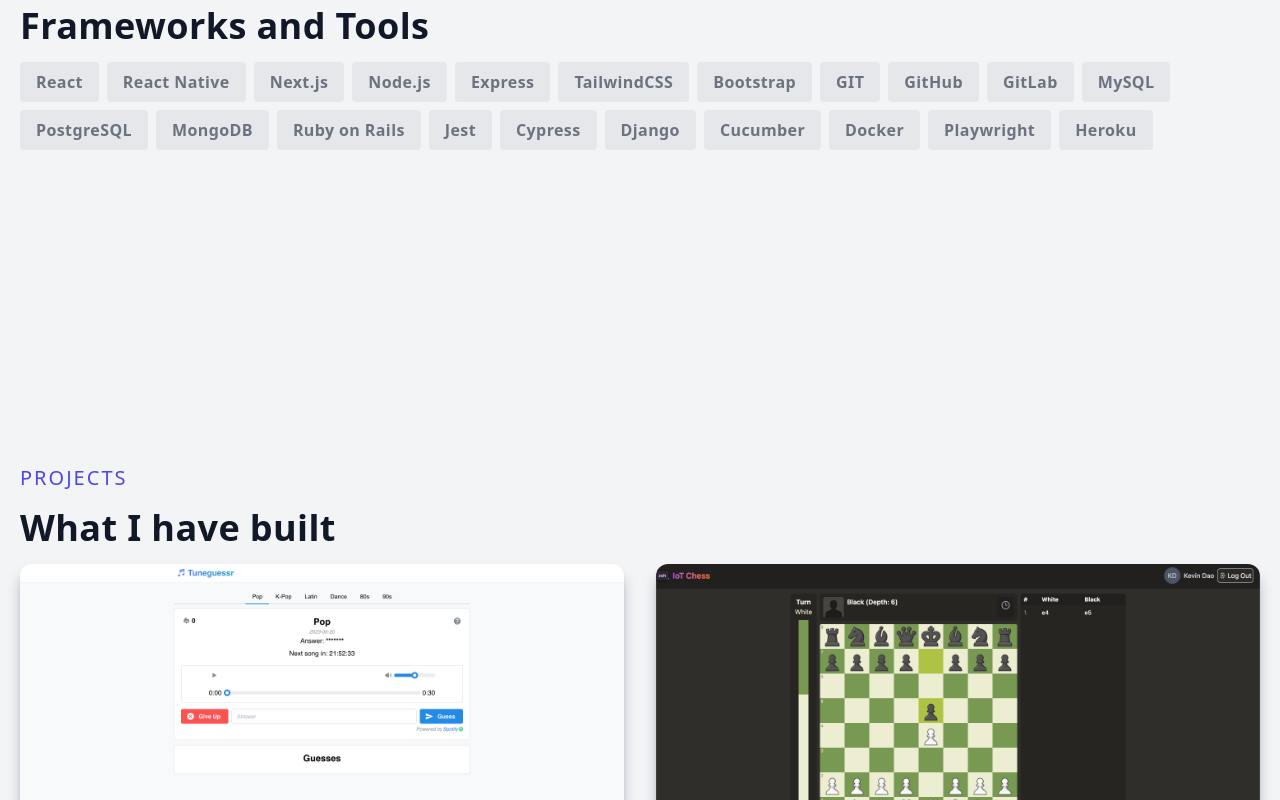
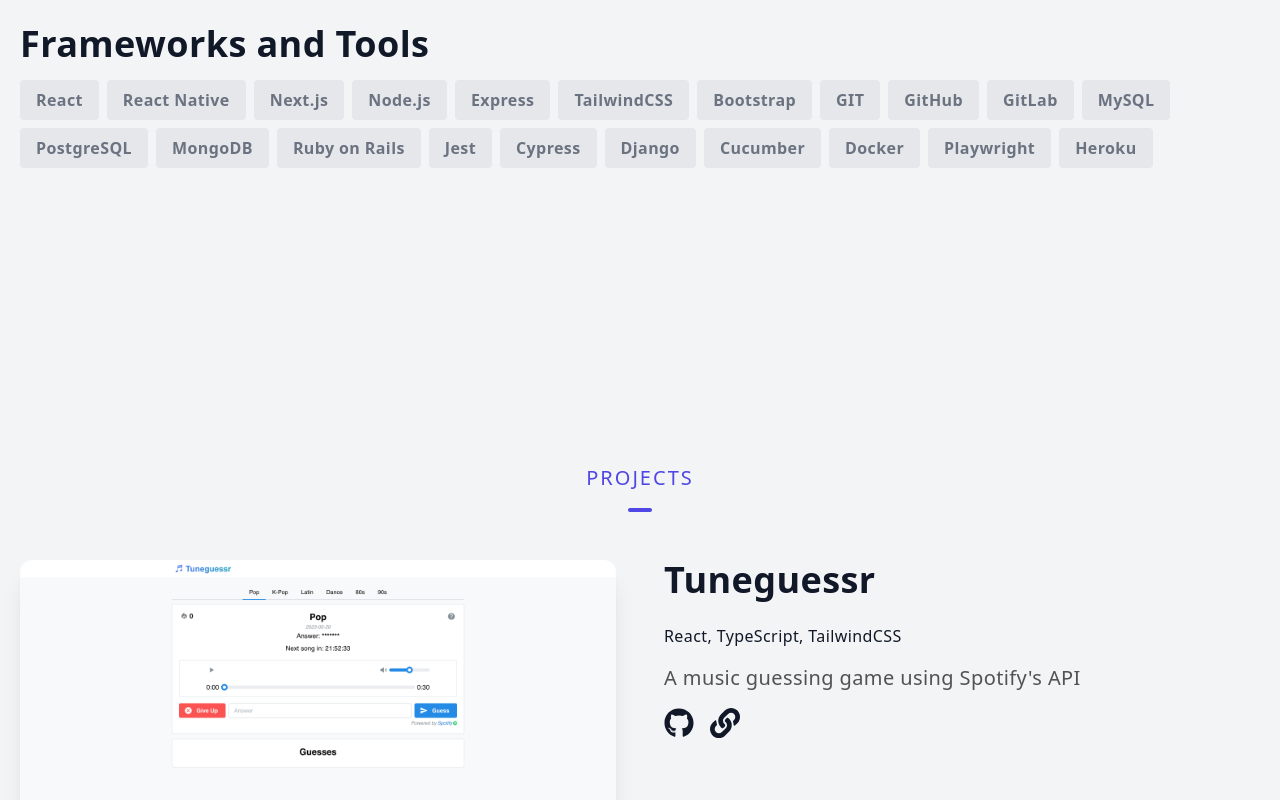
Before and after one commit to kevintdao/kevintdao.github.io, a React (Vite) app: page / in a window 1280 px wide. Shown: the part 2000-2800 px from the top of the page. Built offline with nearby package versions, Linux system fonts and the light colour scheme.

Commit message:
Add github and demo link to projects

```diff
--- a/index.html
+++ b/index.html
@@ -3,7 +3,7 @@
 
 <head>
   <meta charset="UTF-8" />
-  <link rel="icon" type="image/svg+xml" href="/vite.svg" />
+  <link rel="icon" type="image/svg+xml" href="/favicon.ico" />
   <meta name="viewport" content="width=device-width, initial-scale=1.0" />
   <title>Kevin Dao</title>
 </head>
--- a/src/components/About.tsx
+++ b/src/components/About.tsx
@@ -31,7 +31,10 @@
 const About = () => {
   return (
     <div className="col-span-3">
-      <p className="uppercase text-xl tracking-widest text-indigo-600">About</p>
+      <p className="uppercase text-xl tracking-widest text-indigo-600 text-center">
+        About
+      </p>
+      <hr className="w-6 h-1 mx-auto my-4 bg-indigo-600 border-0 rounded" />
       <div className="py-4">
         <h2>Education</h2>
         {educations.map((education) => (
--- a/src/components/Contact.tsx
+++ b/src/components/Contact.tsx
@@ -1,9 +1,10 @@
 const Contact = () => {
   return (
     <div className="col-span-3">
-      <p className="uppercase text-xl tracking-widest text-indigo-600">
+      <p className="uppercase text-xl tracking-widest text-indigo-600 text-center">
         Contact
       </p>
+      <hr className="w-6 h-1 mx-auto my-4 bg-indigo-600 border-0 rounded" />
     </div>
   );
 };
--- a/src/components/Hero.tsx
+++ b/src/components/Hero.tsx
@@ -24,7 +24,7 @@
       <div className="max-w-[1240px] w-full h-full mx-auto p-2 py-32">
         <div className="flex flex-col items-center">
           <p className="uppercase text-sm tracking-widest text-gray-600 py-2">
-            Welcome to my porfollio!
+            Welcome to my portfollio!
           </p>
           <img
             className="rounded-lg"
--- a/src/components/Navbar.tsx
+++ b/src/components/Navbar.tsx
@@ -51,7 +51,7 @@
         shadow ? "shadow-xl bg-gray-50" : ""
       )}
     >
-      <nav className="flex justify-between items-center w-full h-full px-2 2xl:px-16">
+      <nav className="flex justify-between items-center max-w-[1240px] w-full h-full px-4 2xl:px-16 mx-auto">
         <div className="text-2xl font-bold">Kevin Dao</div>
 
         <div>
--- a/src/components/Projects.tsx
+++ b/src/components/Projects.tsx
@@ -1,3 +1,4 @@
+import { FaGithub, FaLink } from "react-icons/fa";
 import Project1 from "../assets/images/project1.png";
 import Project2 from "../assets/images/project2.png";
 import Project3 from "../assets/images/project3.png";
@@ -8,89 +9,104 @@
 const projects = [
   {
     title: "Tuneguessr",
+    description: "A music guessing game using Spotify's API",
     img: Project1,
     tech: "React, TypeScript, TailwindCSS",
-    url: "/projects/project-1",
+    github: "https://github.com/kevintdao/tuneguessr",
+    demo: "https://tuneguessr.vercel.app/",
   },
   {
     title: "IoT LED Chessboard",
+    description: "A chessboard that lights up the squares of valid moves",
     img: Project2,
     tech: "React, TypeScript, TailwindCSS",
-    url: "/projects/project-2",
+    github: "https://github.com/kevintdao/LED-Chessboard",
   },
   {
     title: "Hospital Management System",
+    description: "A hospital management system for a local hospital",
     img: Project3,
     tech: "React, TypeScript, TailwindCSS",
-    url: "/projects/project-3",
+    github: "https://github.com/brandonegg/hospitality",
   },
   {
     title: "HVAC Electronic Records",
+    description: "A system for HVAC technicians to keep track of their work",
     img: Project4,
     tech: "React, TypeScript, TailwindCSS",
-    url: "/projects/project-4",
+    github: "https://github.com/kevintdao/hvac-erecords",
   },
   {
     title: "Student Medication Logs",
+    description:
+      "A system for school nurses to keep track of student medications",
     img: Project5,
     tech: "React, TypeScript, TailwindCSS",
-    url: "/projects/project-5",
+    github: "https://github.com/kevintdao/student-medication-logs",
   },
   {
-    title: "Pooling/Scheduling System",
+    title: "Polling/Scheduling System",
+    description: "A system for polling and scheduling meetings",
     img: Project6,
     tech: "React, TypeScript, TailwindCSS",
-    url: "/projects/project-6",
+    github: "https://github.com/kevintdao/senior-design-lab-3",
   },
 ];
-
-const ProjectItem = ({
-  title,
-  img,
-  tech,
-  url,
-}: {
-  title: string;
-  img: string;
-  tech: string;
-  url: string;
-}) => {
-  return (
-    <div className="relative flex items-center justify-center h-auto w-full shadow-lg shadow-gray-400 rounded-xl group hover:bg-gradient-to-r from-blue-600 to-indigo-600">
-      <img
-        src={img}
-        alt={title}
-        className="rounded-xl group-hover:opacity-10"
-      />
-      <div className="hidden group-hover:block absolute top-[50%] left-[50%] translate-x-[-50%] translate-y-[-50%]">
-        <h3 className="text-2xl text-white tracking-wider text-center">
-          {title}
-        </h3>
-        <p>{tech}</p>
-        <a href={url}>
-          <p>More Info</p>
-        </a>
-      </div>
-    </div>
-  );
-};
 
 const Projects = () => {
   return (
     <div className="col-span-3">
-      <p className="uppercase text-xl tracking-widest text-indigo-600">
+      <p className="uppercase text-xl tracking-widest text-indigo-600 text-center">
         Projects
       </p>
+      <hr className="w-6 h-1 mx-auto my-4 bg-indigo-600 border-0 rounded" />
+
       <div className="py-4">
-        <h2>What I have built</h2>
-        <div className="grid md:grid-cols-2 gap-8 py-4">
+        <div className="py-4 space-y-20 flex flex-col">
           {projects.map((project) => (
-            <ProjectItem
-              title={project.title}
-              img={project.img}
-              tech={project.tech}
-              url={project.url}
-            />
+            <div key={project.title}>
+              <div className="flex flex-col md:flex-row md:space-x-12">
+                <div className="md:w-1/2 mb-4 md:mb-0">
+                  <a
+                    href={project.demo || project.github}
+                    target="_blank"
+                    rel="noreferrer"
+                  >
+                    <img
+                      src={project.img}
+                      alt={project.title}
+                      width={1000}
+                      height={1000}
+                      className="rounded-xl shadow-xl hover:opacity-70"
+                    />
+                  </a>
+                </div>
+                <div className="md:w-1/2">
+                  <h2 className="mb-6">{project.title}</h2>
+                  <p className="mb-4">{project.tech}</p>
+                  <p className="leading-7 mb-4 text-neutral-600 text-xl ">
+                    {project.description}
+                  </p>
+                  <div className="flex flex-row align-bottom space-x-4">
+                    <a href={project.github} target="_blank" rel="noreferrer">
+                      <FaGithub
+                        size={30}
+                        className="hover:-translate-y-1 transition-transform cursor-pointer"
+                      />
+                    </a>
+
+                    {project.demo ? (
+                      <a href={project.demo} target="_blank" rel="noreferrer">
+                        <FaLink
+                          size={30}
+                          className="hover:-translate-y-1 transition-transform cursor-pointer"
+                        />
+                      </a>
+                    ) : null}
+                  </div>
+                </div>
+              </div>
+            </div>
           ))}
         </div>
       </div>
--- a/src/components/Skills.tsx
+++ b/src/components/Skills.tsx
@@ -46,9 +46,10 @@
 const Skills = () => {
   return (
     <div className="col-span-3">
-      <p className="uppercase text-xl tracking-widest text-indigo-600">
+      <p className="uppercase text-xl tracking-widest text-indigo-600 text-center">
         Skills
       </p>
+      <hr className="w-6 h-1 mx-auto my-4 bg-indigo-600 border-0 rounded" />
       {items.map((item) => (
         <div className="py-4">
           <h2>{item.label}</h2>
```
